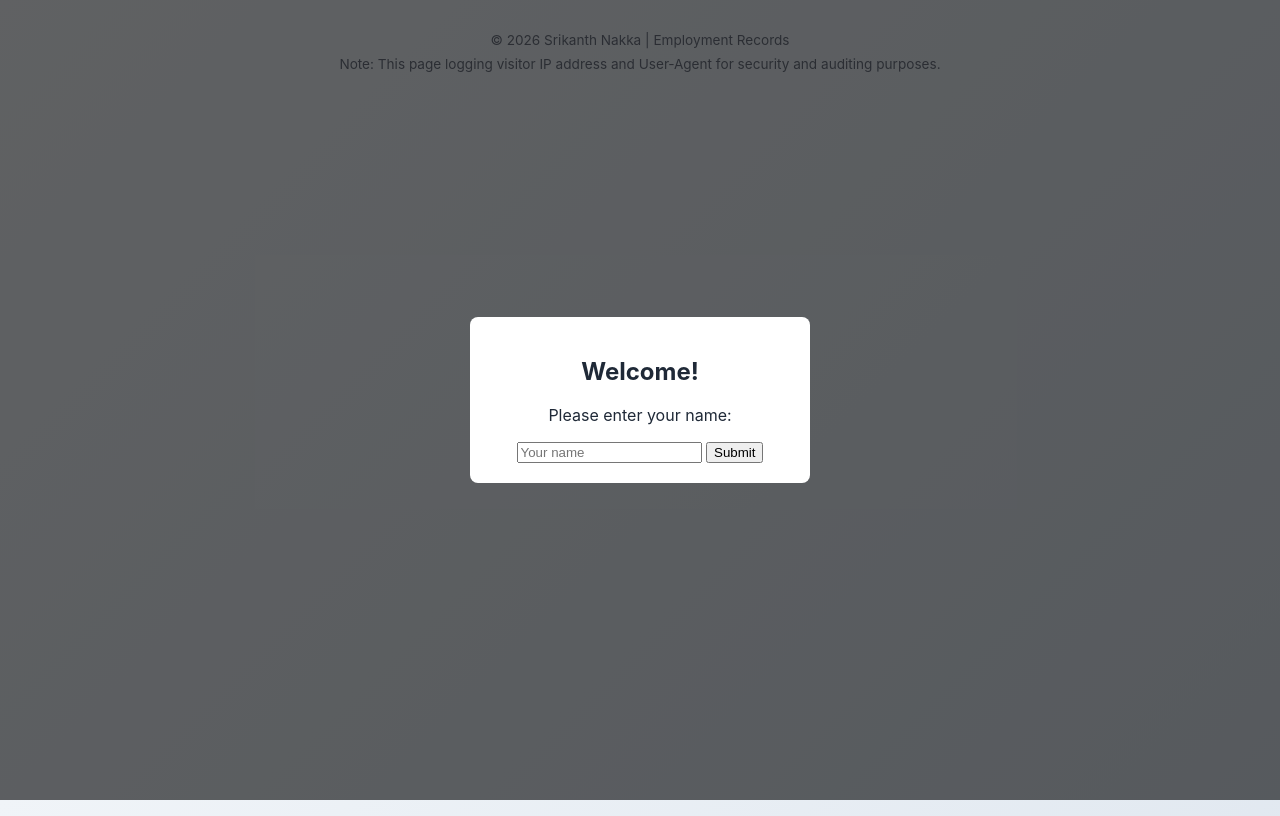
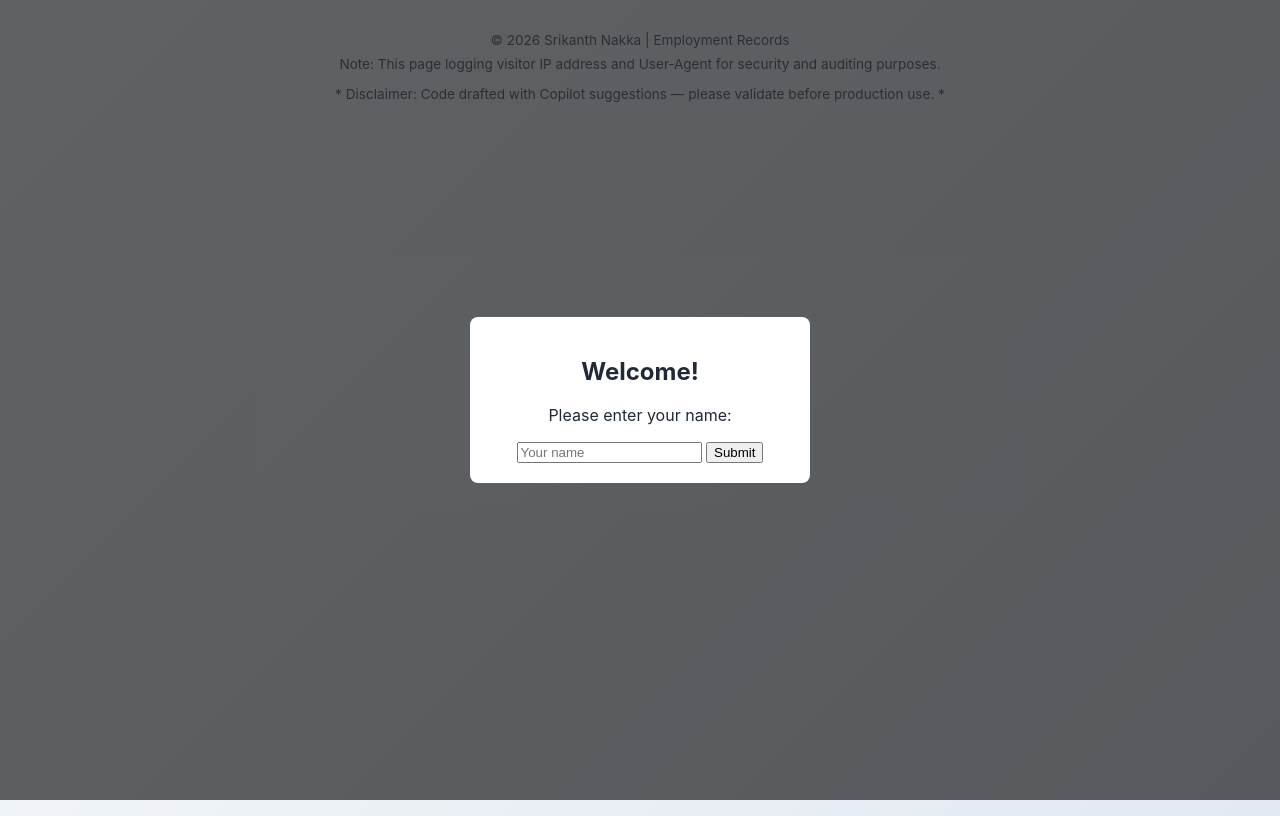
Before and after one commit to sreegithub89/employment-documents, a plain HTML site: page index.html in a window 1280 px wide. Drawn offline with Linux system fonts and the light colour scheme; no server answers.

Commit message:
Add disclaimer for Copilot usage in footer
Added a disclaimer about using Copilot suggestions.

```diff
--- a/index.html
+++ b/index.html
@@ -128,6 +128,9 @@
   <p style="font-size:0.85rem; color:#6b7280; margin-top:0.5rem;">
     Note: This page logging visitor IP address and User‑Agent for security and auditing purposes.
   </p>
+  <p style="margin-top:8px;">
+    * Disclaimer: Code drafted with Copilot suggestions — please validate before production use. *
+  </p>
   </footer>
   <script>
     (function () {
```
